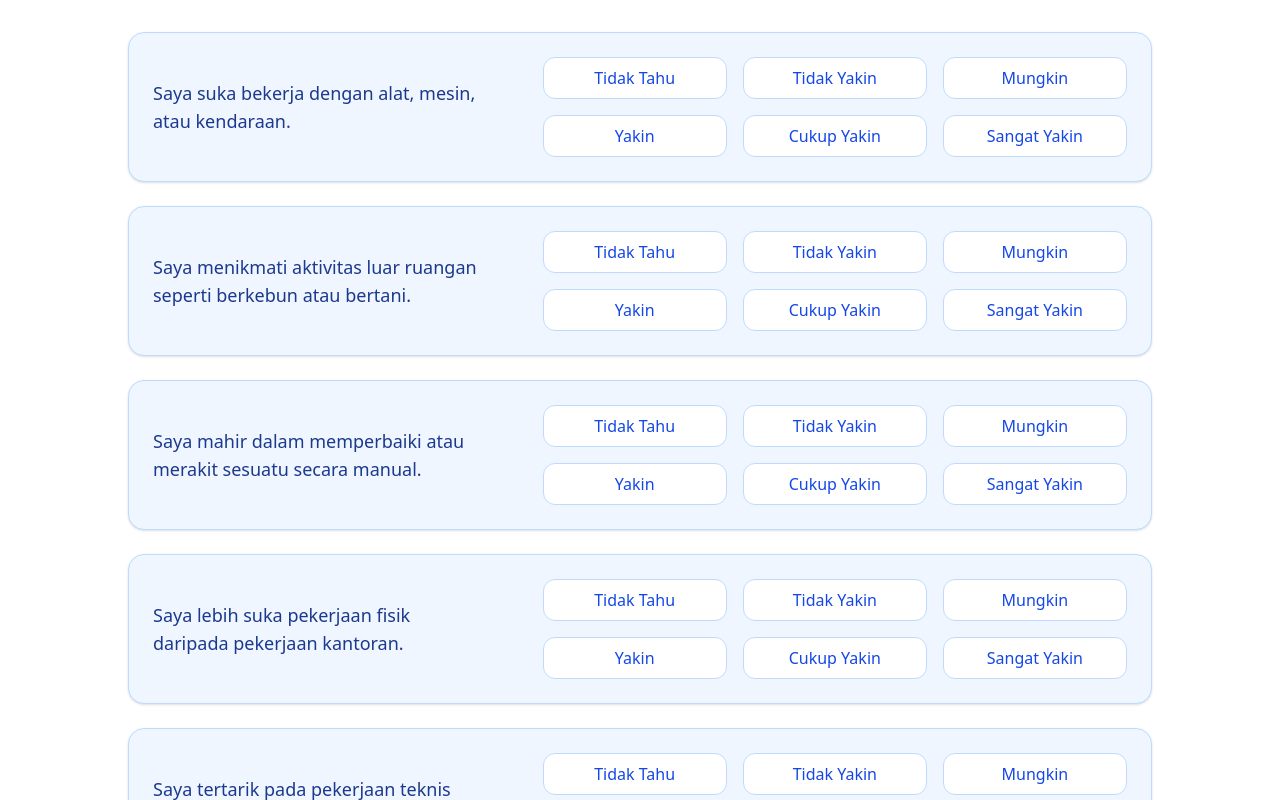
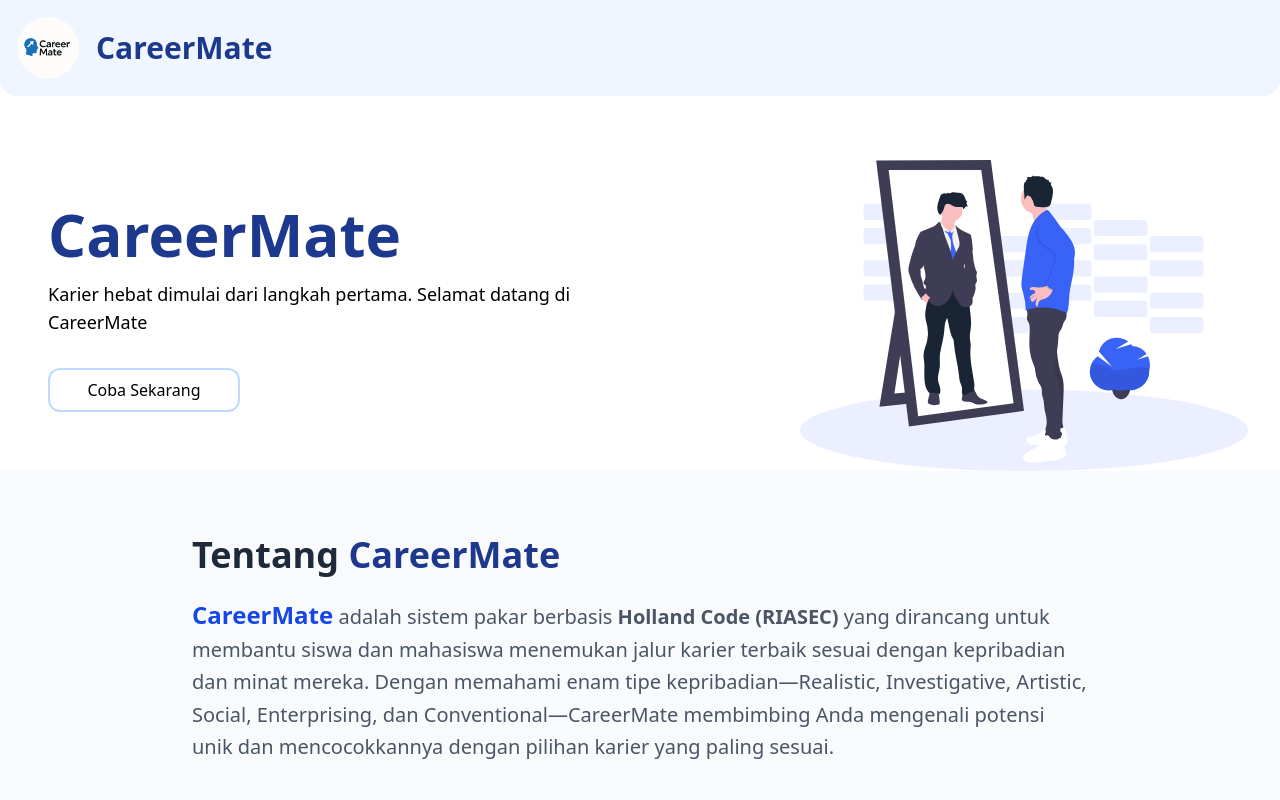
Before and after one commit to rakaprdana/CareerMate, a React (Vite) app: page / in a window 1280 px wide. Shown: the top 800 px of the page. Built offline with nearby package versions, Linux system fonts and the light colour scheme.

Commit message:
feat: landing page & modal

```diff
--- a/package.json
+++ b/package.json
@@ -13,6 +13,7 @@
     "@tailwindcss/vite": "^4.1.8",
     "react": "^19.1.0",
     "react-dom": "^19.1.0",
+    "react-router-dom": "^7.6.2",
     "recharts": "^2.15.3",
     "tailwindcss": "^4.1.8"
   },
--- a/src/App.tsx
+++ b/src/App.tsx
@@ -1,9 +1,16 @@
+import { BrowserRouter as Router, Routes, Route } from "react-router-dom";
 import { ConsultantPage } from "./components/pages/ConsultantPage";
+import { LandingPage } from "./components/pages/LandingPage";
 
 const App: React.FC = () => {
   return (
     <>
-      <ConsultantPage />
+      <Router>
+        <Routes>
+          <Route path="/" element={<LandingPage />} />
+          <Route path="/room" element={<ConsultantPage />} />
+        </Routes>
+      </Router>
     </>
   );
 };
--- /dev/null
+++ b/src/components/elements/button.tsx
@@ -0,0 +1,20 @@
+import { Link } from "react-router-dom";
+
+interface ButtonProps {
+  children: string;
+  to: string;
+  onClick: () => void;
+}
+
+export const Button = ({ children, to, onClick }: ButtonProps) => {
+  return (
+    <Link to={to}>
+      <button
+        onClick={onClick}
+        className="w-1/2 md:w-1/3 border-2 border-borderColor font-medium my-4 px-4 py-2 rounded-xl hover:bg-buttonPri hover:text-white active:bg-buttonPri active:text-white transform duration-300"
+      >
+        {children}
+      </button>
+    </Link>
+  );
+};
--- /dev/null
+++ b/src/components/elements/modal/announcement.tsx
@@ -0,0 +1,23 @@
+import { Button } from "../button";
+
+interface AnnouncementProps {
+  onClose: () => void;
+}
+
+export const AnnouncementModal = ({ onClose }: AnnouncementProps) => {
+  return (
+    <div className="fixed inset-0 flex items-center justify-center bg-opacity-50 z-50">
+      <div className="bg-white rounded-md shadow-sm p-6 max-w-md w-full">
+        <h1 className="text-xl font-bold mb-4">Harap dibaca</h1>
+        <p className="text-gray-700">
+          Sebelum memulai, harap dijawab dengan jujur dan sesuai dengan diri
+          Anda. Terdapat 77 pertanyaan yang dirancang untuk memahami kepribadian
+          dan minat Anda secara akurat.
+        </p>
+        <Button onClick={onClose} to="/room">
+          Coba
+        </Button>
+      </div>
+    </div>
+  );
+};
--- a/src/components/elements/navbar.tsx
+++ b/src/components/elements/navbar/navbottom.tsx
@@ -1,4 +1,4 @@
-import type { NavProps } from "../../interfaces/interface";
+import type { NavProps } from "../../../interfaces/interface";
 
 export const NavigationButtons: React.FC<NavProps> = ({
   currentPage,
@@ -9,7 +9,7 @@ export const NavigationButtons: React.FC<NavProps> = ({
 }) => (
   <div className="flex justify-end space-x-4 mt-4">
     <button
-      className="bg-blue-600 text-white px-4 py-2 rounded-xl"
+      className="bg-buttonPri text-white px-4 py-2 rounded-xl"
       disabled={currentPage === 0}
       onClick={onPrev}
     >
@@ -18,7 +18,7 @@ export const NavigationButtons: React.FC<NavProps> = ({
     {currentPage < totalPages - 1 ? (
       <button
         onClick={onNext}
-        className="bg-blue-600 text-white px-4 py-2 rounded-xl"
+        className="bg-buttonPri text-white px-4 py-2 rounded-xl"
       >
         Berikutnya
       </button>
--- /dev/null
+++ b/src/components/elements/navbar/navtop.tsx
@@ -0,0 +1,11 @@
+import Logo from "../../../../public/image/logo-CM.png";
+export const NavTop = () => {
+  return (
+    <nav className="fixed w-full bg-foreBackground p-4 rounded-b-2xl shadow-background">
+      <div className="flex items-center space-x-4">
+        <img src={Logo} alt="CareerMate" className="w-16" />
+        <h1 className="text-3xl font-bold text-textBold">CareerMate</h1>
+      </div>
+    </nav>
+  );
+};
--- a/src/components/pages/ConsultantPage.tsx
+++ b/src/components/pages/ConsultantPage.tsx
@@ -3,8 +3,8 @@ import { QuestionPage } from "../pages/QuestionPage";
 import { ResultPage } from "../pages/ResultPage";
 import { calculateScores } from "../../utils/calculate";
 import type { Answer } from "../../interfaces/interface";
-import { questions } from "../../data/question"; // Pastikan kamu punya data soal
-import { NavigationButtons } from "../elements/navbar";
+import { questions } from "../../data/question";
+import { NavigationButtons } from "../elements/navbar/navbottom";
 
 const QUESTIONS_PER_PAGE = 5;
 
--- /dev/null
+++ b/src/components/pages/LandingPage.tsx
@@ -0,0 +1,38 @@
+import { Button } from "../elements/button";
+import { NavTop } from "../elements/navbar/navtop";
+import Career from "../../../public/image/undraw_career-progress_vfq5.svg";
+import { About } from "./layout/landing/about";
+import { useState } from "react";
+import { AnnouncementModal } from "../elements/modal/announcement";
+
+export const LandingPage = () => {
+  const [showModal, setShowModal] = useState(false);
+  return (
+    <>
+      <NavTop />
+      <main className="flex flex-wrap justify-center md:justify-between items-center gap-8 px-4 md:px-8 pt-40">
+        <section className="p-4 w-full md:w-[50%] text-center md:text-left">
+          <div className="mb-4 space-y-4">
+            <h1 className="text-4xl md:text-6xl font-bold text-textBold">
+              CareerMate
+            </h1>
+            <p className="text-base md:text-lg">
+              Karier hebat dimulai dari langkah pertama. Selamat datang di
+              CareerMate
+            </p>
+          </div>
+          <Button onClick={() => setShowModal(true)} to={""}>
+            Coba Sekarang
+          </Button>
+        </section>
+        <img
+          src={Career}
+          alt="Career Progress"
+          className="w-full sm:w-2/3 md:w-[40%] max-w-md"
+        />
+      </main>
+      {showModal && <AnnouncementModal onClose={() => setShowModal(false)} />}
+      <About />
+    </>
+  );
+};
--- /dev/null
+++ b/src/components/pages/layout/landing/about.tsx
@@ -0,0 +1,21 @@
+export const About = () => {
+  return (
+    <section className="bg-gray-50 py-16 px-4 md:px-20 text-center md:text-left">
+      <div className="max-w-4xl mx-auto">
+        <h2 className="text-3xl md:text-4xl font-bold text-gray-800 mb-6">
+          Tentang <span className="font-bold text-textBold">CareerMate</span>
+        </h2>
+        <p className="text-lg md:text-xl text-gray-600 leading-relaxed">
+          <span className="text-2xl font-bold text-textMedium">CareerMate</span>{" "}
+          adalah sistem pakar berbasis <strong>Holland Code (RIASEC)</strong>{" "}
+          yang dirancang untuk membantu siswa dan mahasiswa menemukan jalur
+          karier terbaik sesuai dengan kepribadian dan minat mereka. Dengan
+          memahami enam tipe kepribadian—Realistic, Investigative, Artistic,
+          Social, Enterprising, dan Conventional—CareerMate membimbing Anda
+          mengenali potensi unik dan mencocokkannya dengan pilihan karier yang
+          paling sesuai.
+        </p>
+      </div>
+    </section>
+  );
+};
--- a/src/index.css
+++ b/src/index.css
@@ -7,4 +7,5 @@
   --color-textSemiBold: #193cb8;
   --color-textMedium: #1447e6;
   --color-selected: #00c951;
+  --color-buttonPri: #155dfc;
 }
```
Also changed, not shown: public/image/undraw_career-progress_vfq5.svg (added), 1 other file (tests, documents, lock files or other folders).
